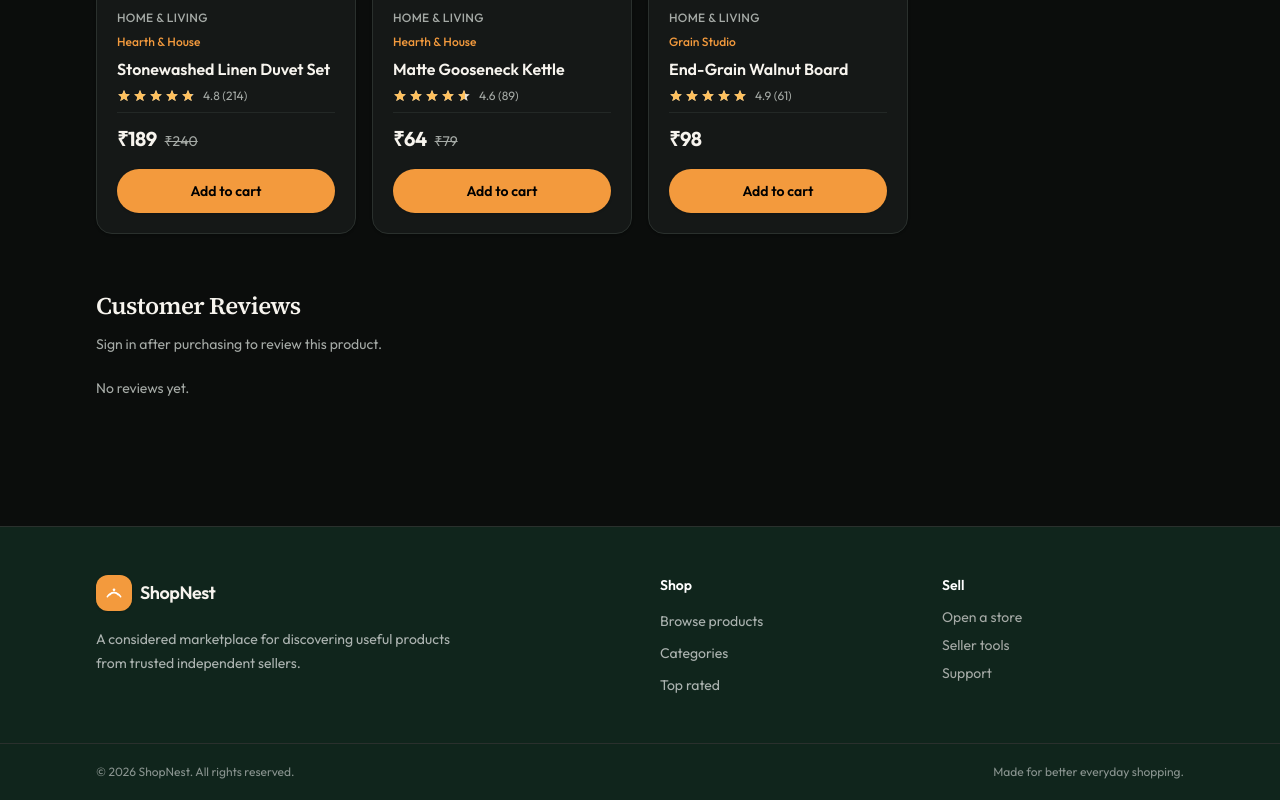
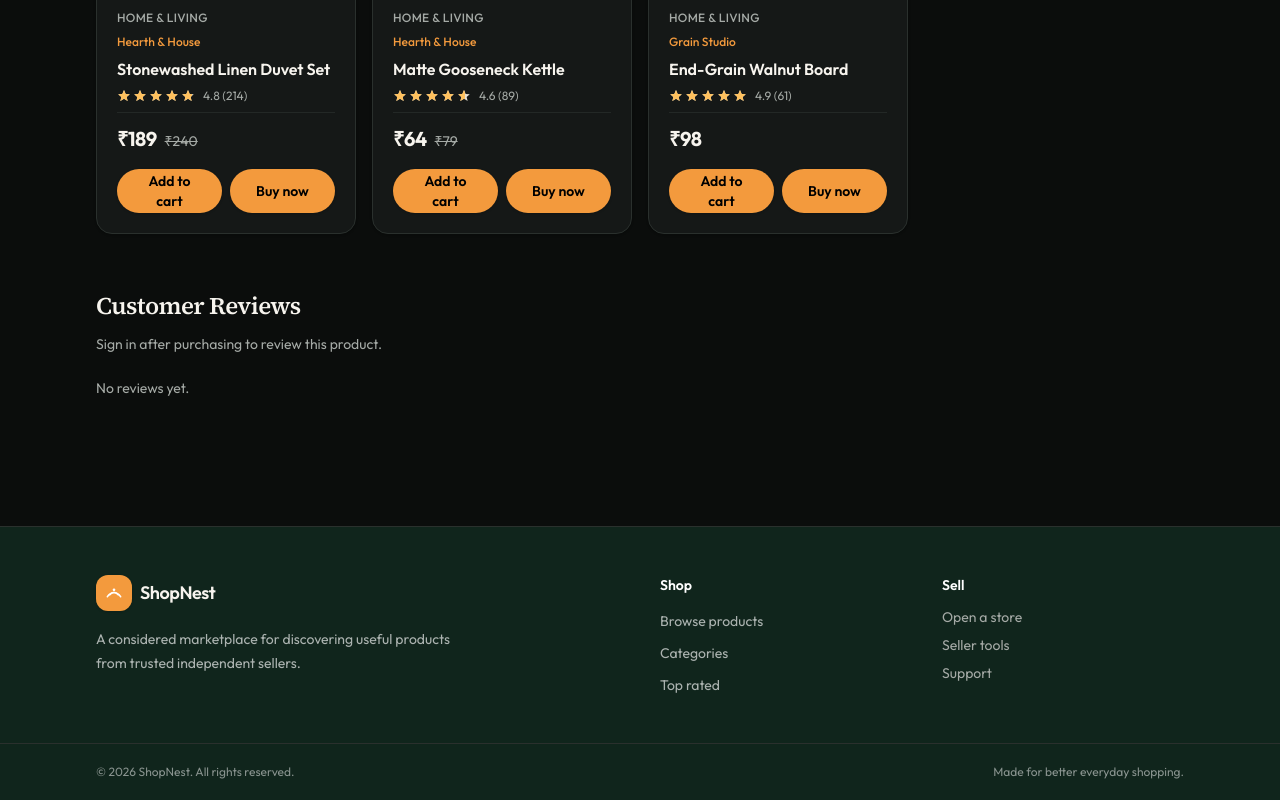
Before and after one commit to Ashoka-maker/ShopNest, a Next.js app: page /products/cloud-knit-throw in a window 1280 px wide. Shown: the part 1176-1976 px from the top of the page. Built offline with nearby package versions, Linux system fonts and the light colour scheme.

Commit message:
Add Buy Now to product cards

```diff
--- /dev/null
+++ b/src/components/products/buy-now-button.tsx
@@ -0,0 +1,76 @@
+"use client";
+
+import { useState } from "react";
+import { useRouter } from "next/navigation";
+import { Button } from "@/components/ui/button";
+import { useCart } from "@/lib/cart-context";
+import { getAllProducts } from "@/features/products/data";
+import { getAvailableInventoryForSize } from "@/lib/inventory-storage";
+import type { ProductSize } from "@/types/product";
+
+type BuyNowButtonProps = {
+  productId: string;
+  sizes?: ProductSize[];
+  disabled?: boolean;
+  className?: string;
+};
+
+export function BuyNowButton({
+  productId,
+  sizes = [],
+  disabled = false,
+  className = "",
+}: BuyNowButtonProps) {
+  const router = useRouter();
+  const { addToCart } = useCart();
+  const [selectedSize, setSelectedSize] = useState<ProductSize | "">("");
+  const [isBuying, setIsBuying] = useState(false);
+  const product = getAllProducts().find((item) => item.id === productId);
+  const needsSize = sizes.length > 0;
+  const sizeReady = !needsSize || Boolean(selectedSize);
+  const isDisabled = disabled || !sizeReady || isBuying;
+
+  const buyNow = () => {
+    if (isDisabled || !product) return;
+    setIsBuying(true);
+    addToCart(productId, 1, selectedSize || undefined);
+    window.setTimeout(() => router.push("/checkout"), 0);
+  };
+
+  return (
+    <div className={`flex w-full flex-col gap-2 ${className}`}>
+      {needsSize ? (
+        <label className="sr-only" htmlFor={`buy-now-size-${productId}`}>
+          Select size before buying
+        </label>
+      ) : null}
+      {needsSize ? (
+        <select
+          id={`buy-now-size-${productId}`}
+          value={selectedSize}
+          onChange={(event) => setSelectedSize(event.target.value as ProductSize | "")}
+          className="h-10 w-full rounded-full border border-border bg-background px-3 text-xs font-medium text-foreground outline-none focus:ring-4 focus:ring-brand/20"
+          aria-label="Select size before buying"
+        >
+          <option value="">Select size</option>
+          {sizes.map((size) => {
+            const unavailable = product ? getAvailableInventoryForSize(product, size) <= 0 : false;
+            return (
+              <option key={size} value={size} disabled={unavailable}>
+                {size}{unavailable ? " (Out of stock)" : ""}
+              </option>
+            );
+          })}
+        </select>
+      ) : null}
+      <Button
+        type="button"
+        onClick={buyNow}
+        disabled={isDisabled}
+        className="w-full bg-accent text-black hover:bg-brand"
+      >
+        {isBuying ? "Opening checkout..." : "Buy now"}
+      </Button>
+    </div>
+  );
+}
--- a/src/components/products/product-card.tsx
+++ b/src/components/products/product-card.tsx
@@ -12,6 +12,7 @@ import { getReviewSummary, REVIEWS_UPDATED_EVENT } from "@/lib/review-storage";
 import { WishlistButton } from "@/components/products/wishlist-button";
 import { SellerBadge } from "@/components/seller/seller-badge";
 import { AddToCartButton } from "@/components/products/add-to-cart-button";
+import { BuyNowButton } from "@/components/products/buy-now-button";
 
 type ProductCardProps = {
   product: Product;
@@ -78,7 +79,10 @@ export function ProductCard({ product }: ProductCardProps) {
             </span>
           ) : null}
         </div>
-        <AddToCartButton productId={product.id} disabled={availableInventory <= 0} className="mt-2" />
+        <div className="mt-2 grid grid-cols-2 gap-2">
+          <AddToCartButton productId={product.id} disabled={availableInventory <= 0} />
+          <BuyNowButton productId={product.id} sizes={product.sizes} disabled={availableInventory <= 0} />
+        </div>
       </div>
     </article>
   );
```
